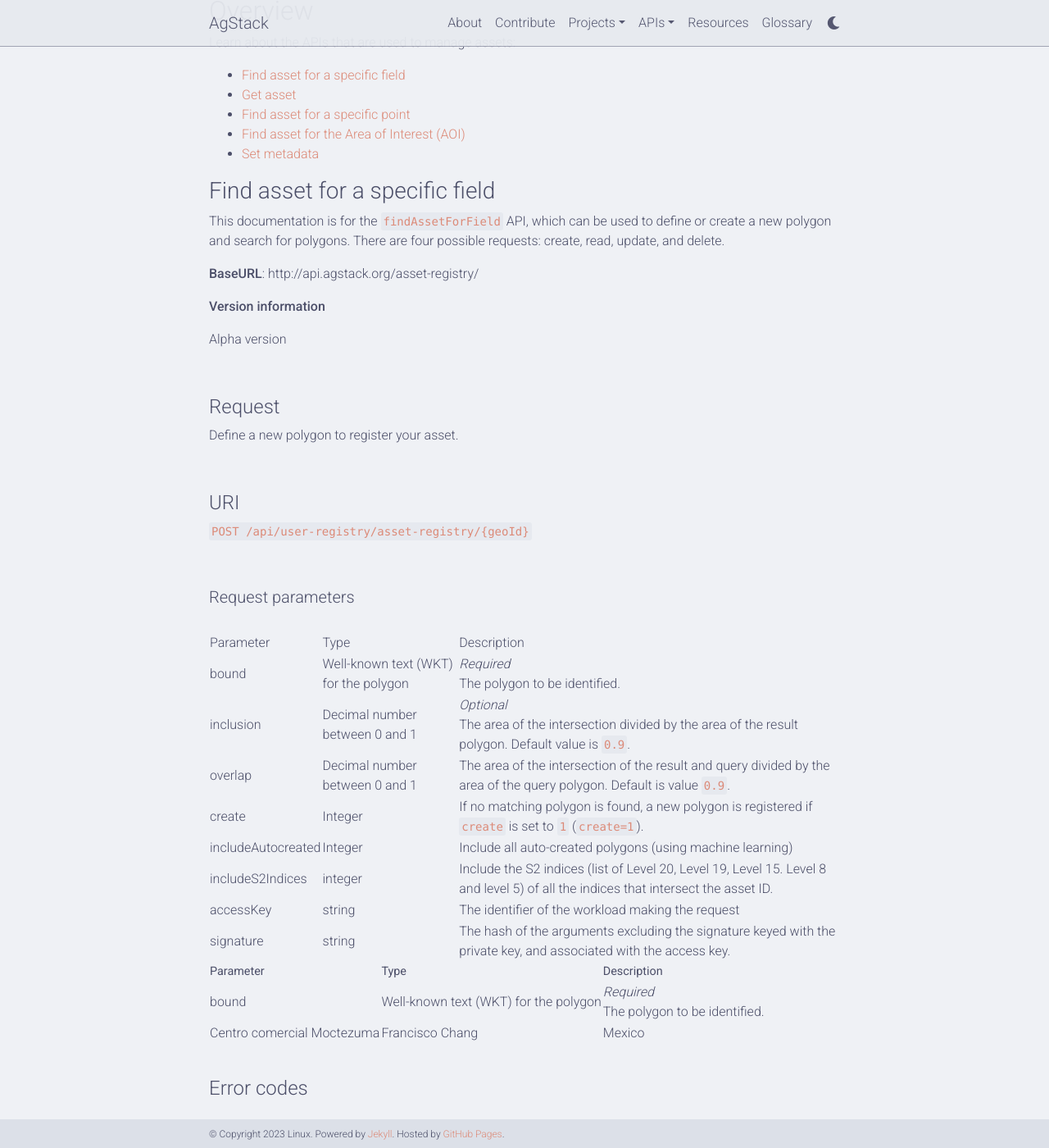
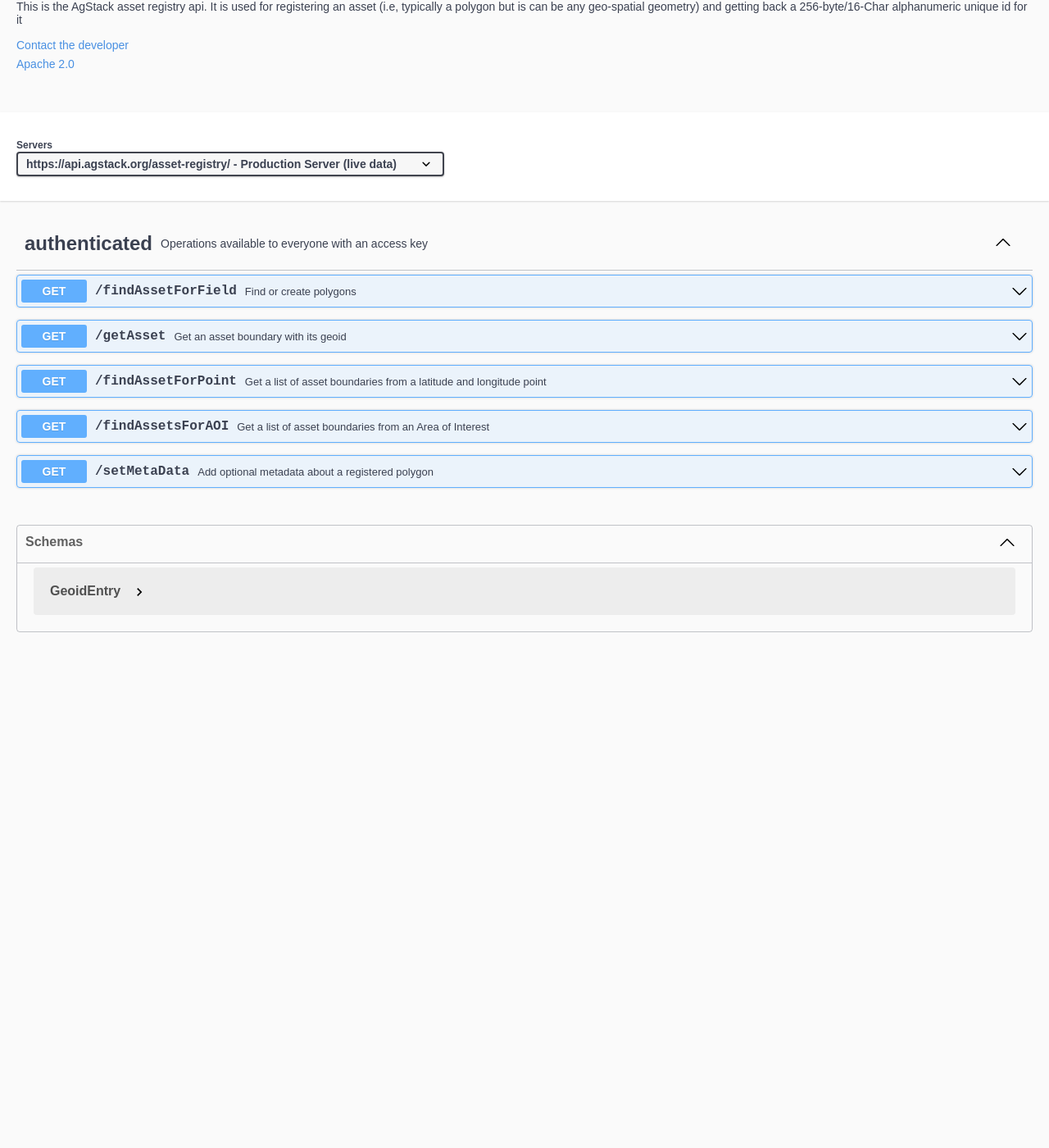
Before and after one commit to vmbrasseur/agstack-website, a Jekyll site: the page built from _pages/asset_registry_api.md, in a window 1280 px wide and 1400 px high, scrolled down 190 px. Shown: the whole window at 82% size. Built offline with Jekyll 4.4.1, drawn with Linux system fonts in a browser that asks for light colours; comment, search, counter and statistics services are not loaded; a style sheet for code colours, icons or effects is not loaded; after the commit the page ends 991 px from its top, so only the background shows below that; some of the changed lines change nothing that is shown; some of the changed text lies outside the part shown.

Commit message:
Updates again

```diff
--- a/_pages/asset_registry_api.md
+++ b/_pages/asset_registry_api.md
@@ -1,10 +1,9 @@
 ---
-layout: page
+layout: swagger
 title: Asset registry API
 permalink: /asset_registry_api
 horizontal: false
 nav: false
-output: swagger.html
 ---
 
 ## Overview
```
